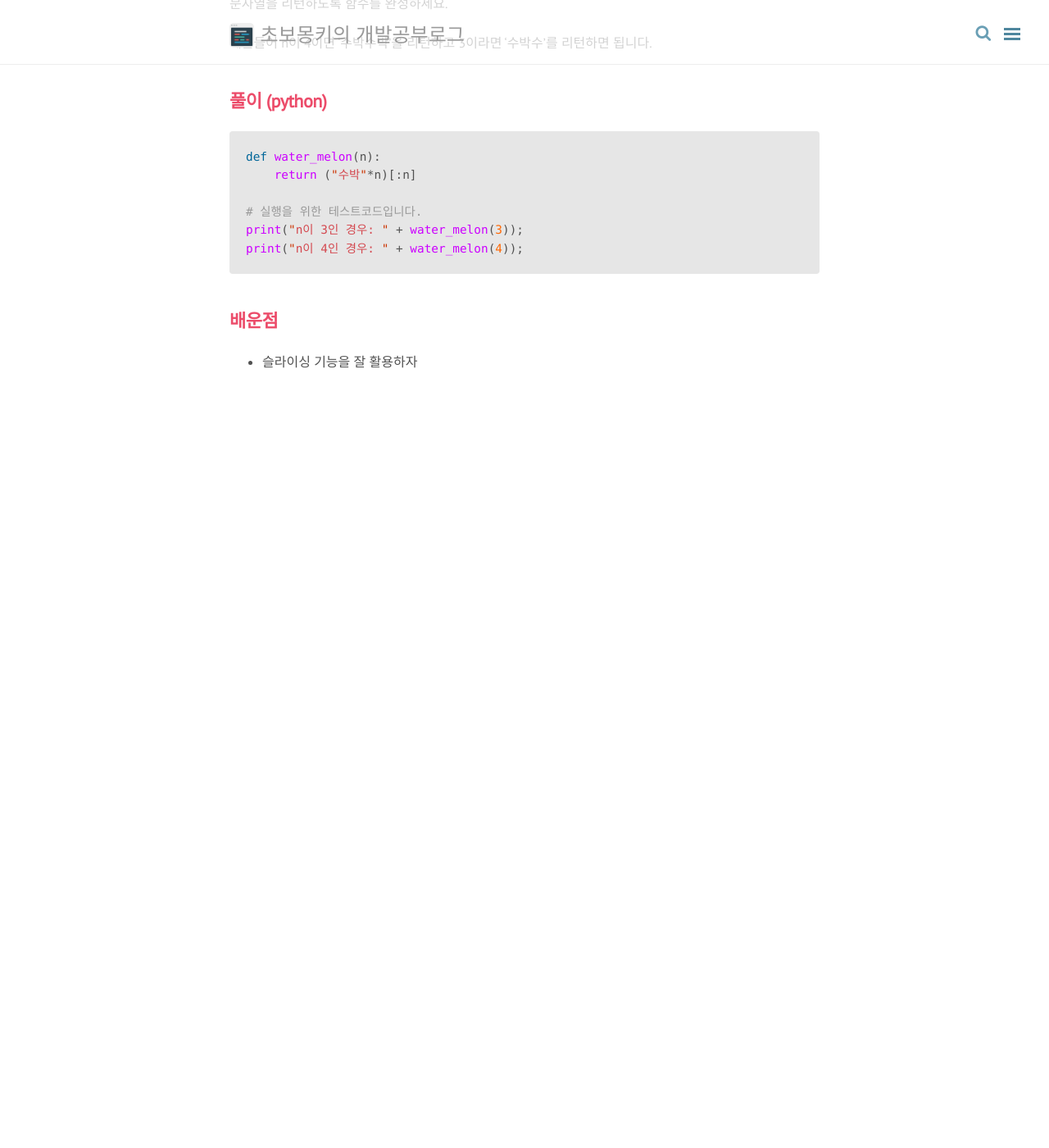
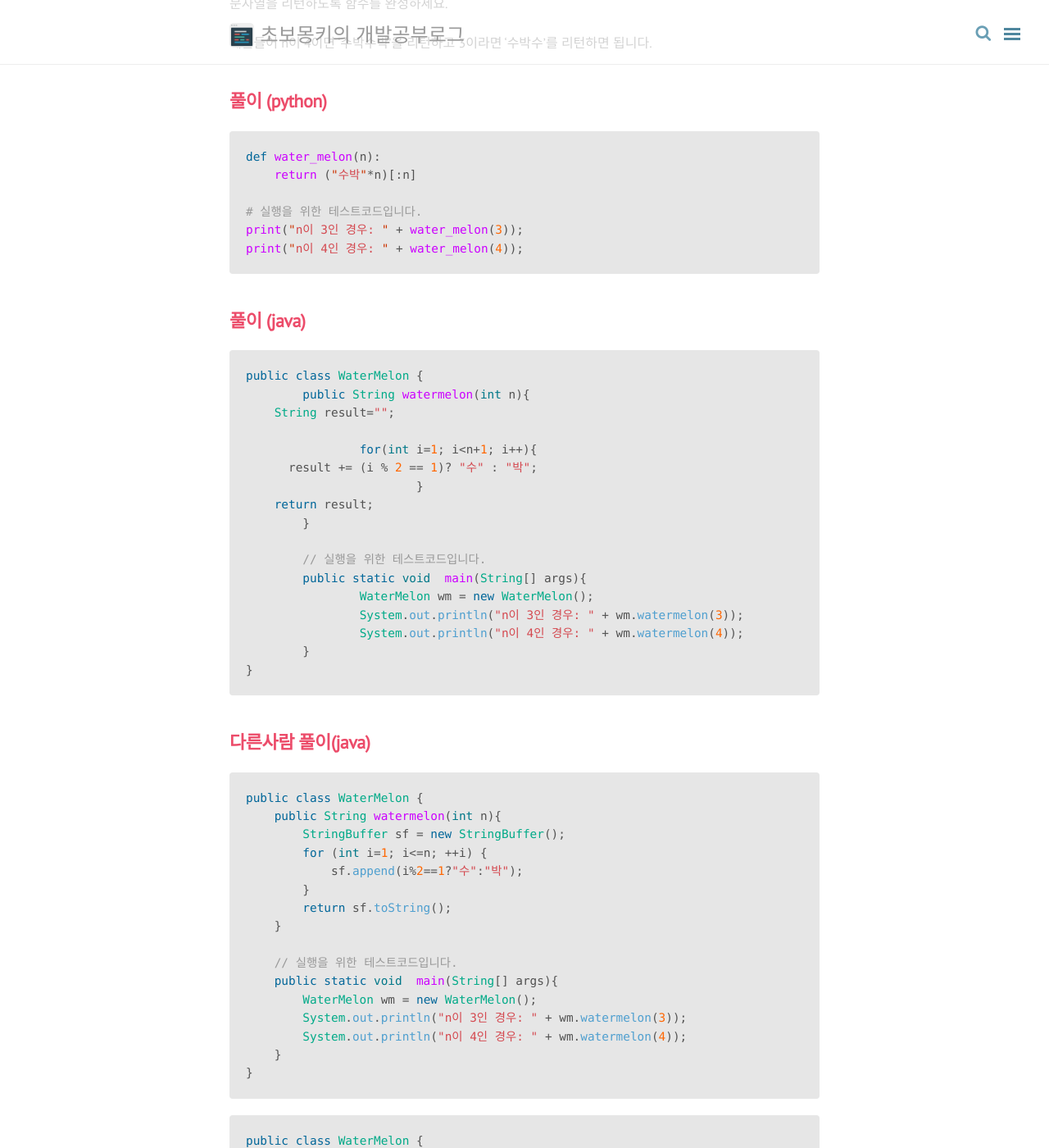
Before and after one commit to wayhome25/wayhome25.github.io, a Jekyll site: the page built from _posts/algorithm/2017-03-06-water_melon.md, in a window 1280 px wide and 1400 px high, scrolled down 466 px. Shown: the whole window at 82% size. Built offline with Jekyll 4.4.1, drawn with Linux system fonts in a browser that asks for light colours; nearby versions of some CDN libraries; comment, search, counter and statistics services are not loaded; before the commit the page ends 985 px from its top, so only the background shows below that; some of the changed text lies outside the part shown.

Commit message:
add blog post

````diff
--- a/_posts/algorithm/2017-03-06-water_melon.md
+++ b/_posts/algorithm/2017-03-06-water_melon.md
@@ -1,6 +1,6 @@
 ---
 layout: post
-title: level 1. 수박수박수박수박수박수?
+title: level 1. 수박수박수박수박수박수? (java, python)
 category: 알고리즘 문제풀이
 permalink: /algorithm/:year/:month/:day/:title/
 
@@ -26,6 +26,67 @@ print("n이 3인 경우: " + water_melon(3));
 print("n이 4인 경우: " + water_melon(4));
 ```
 
+## 풀이 (java)
+
+```java
+public class WaterMelon {
+	public String watermelon(int n){
+    String result="";
+
+		for(int i=1; i<n+1; i++){
+      result += (i % 2 == 1)? "수" : "박";
+			}
+    return result;
+	}
+
+	// 실행을 위한 테스트코드입니다.
+	public static void  main(String[] args){
+		WaterMelon wm = new WaterMelon();
+		System.out.println("n이 3인 경우: " + wm.watermelon(3));
+		System.out.println("n이 4인 경우: " + wm.watermelon(4));
+	}
+}
+```
+## 다른사람 풀이(java)
+
+```java
+public class WaterMelon {
+    public String watermelon(int n){
+        StringBuffer sf = new StringBuffer();
+        for (int i=1; i<=n; ++i) {
+            sf.append(i%2==1?"수":"박");
+        }
+        return sf.toString();
+    }
+
+    // 실행을 위한 테스트코드입니다.
+    public static void  main(String[] args){
+        WaterMelon wm = new WaterMelon();
+        System.out.println("n이 3인 경우: " + wm.watermelon(3));
+        System.out.println("n이 4인 경우: " + wm.watermelon(4));
+    }
+}
+```
+
+```java
+public class WaterMelon {
+	public String watermelon(int n){
+		String repeated = new String(new char[n]).replace("\0", "수박");
+    return repeated.substring(0,n);
+	}
+
+	// 실행을 위한 테스트코드입니다.
+	public static void  main(String[] args){
+		WaterMelon wm = new WaterMelon();
+		System.out.println("n이 3인 경우: " + wm.watermelon(3));
+		System.out.println("n이 4인 경우: " + wm.watermelon(4));
+	}
+}
+```
 
 ## 배운점
 - 슬라이싱 기능을 잘 활용하자
+- java 3항 연산자
+- replace 메소드
+- [StringBuffer](https://slipp.net/questions/271#answer-1049) 클래스 (String클래스와 달리 동적 문자열을 처리하는 클래스)
+- toString 메소드
````
Also changed, not shown: _posts/TIL(Today I Learned)/2017-06-05-06-11-TIL.md (+1 -0 lines), _posts/algorithm/2017-03-06-findKim.md (+49 -2 lines), _posts/algorithm/2017-03-06-printTriangle.md (+49 -2 lines), _posts/algorithm/2017-06-12-ReverseStr.md (added, +77 -0 lines).
